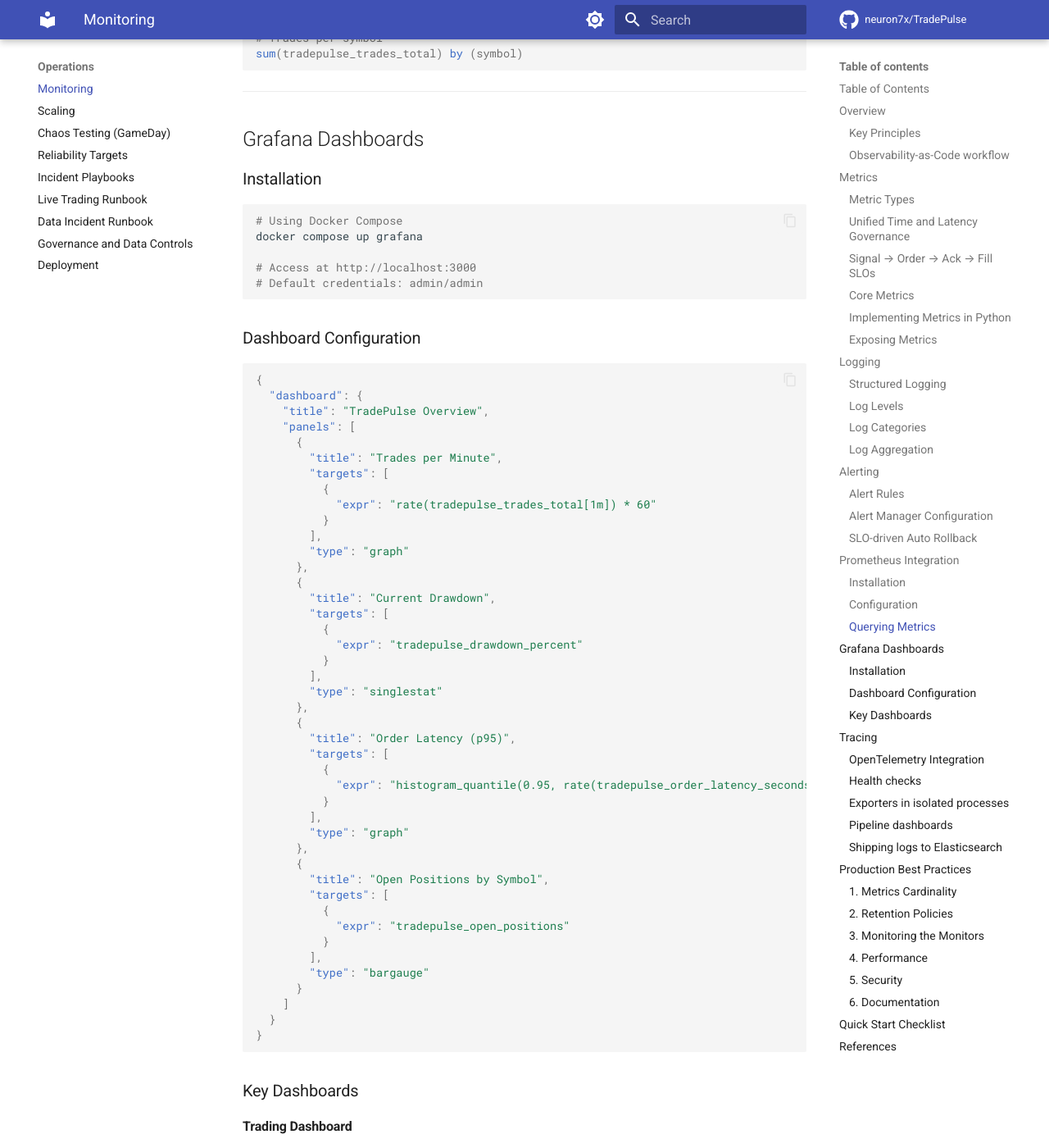
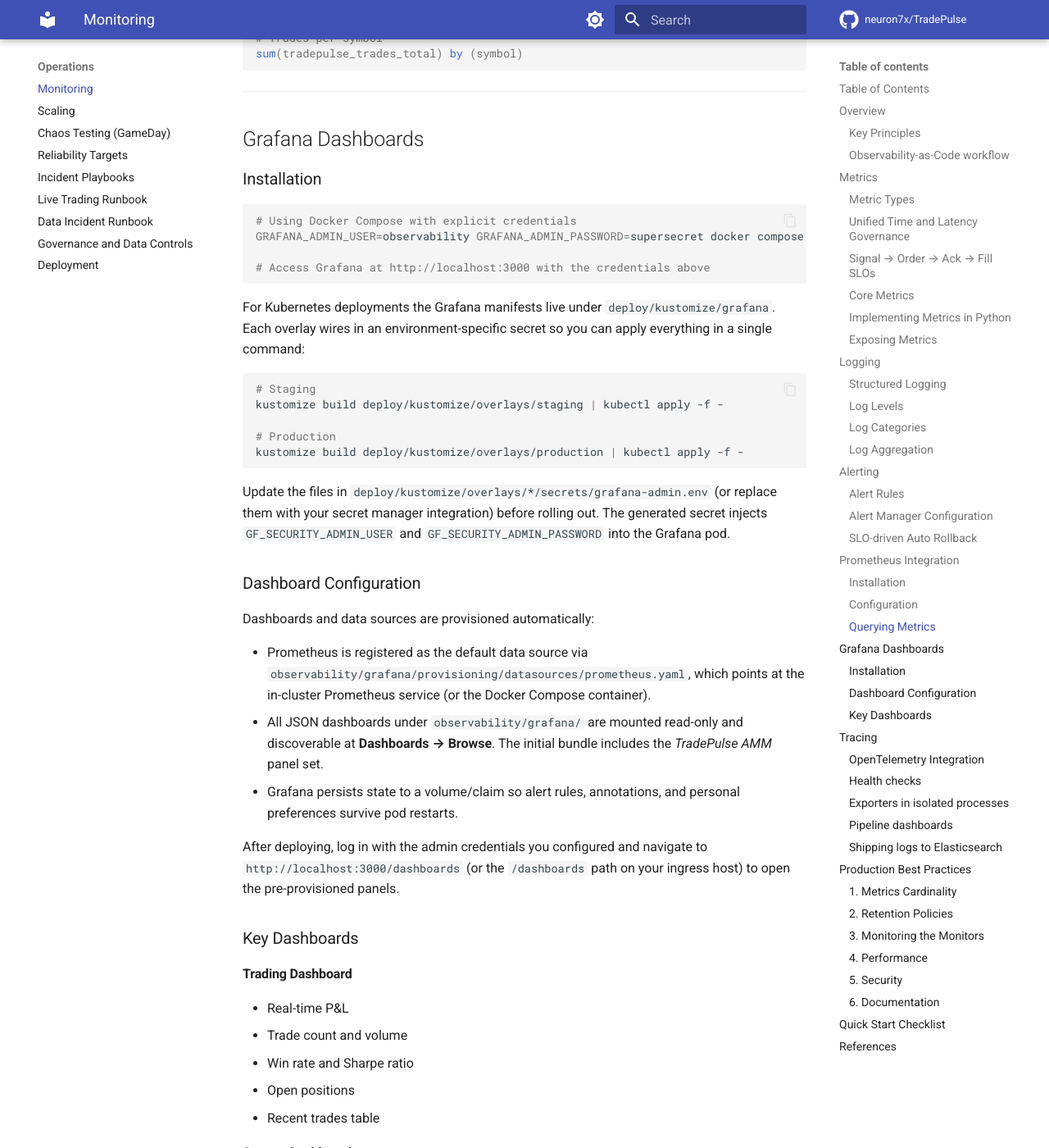
Before and after one commit to neuron7x/TradePulse, an MkDocs documentation site: the page built from docs/monitoring.md, in a window 1280 px wide and 1400 px high, scrolled down 15170 px. Shown: the whole window at 82% size. Built offline with MkDocs 1.6.1 and Material for MkDocs 9.7.7, drawn with Linux system fonts in a browser that asks for light colours; comment, search, counter and statistics services are not loaded; the version menu is left out.

Commit message:
Add Grafana provisioning for docker and kustomize

````diff
--- a/docs/monitoring.md
+++ b/docs/monitoring.md
@@ -751,60 +751,33 @@ sum(tradepulse_trades_total) by (symbol)
 ### Installation
 
 ```bash
-# Using Docker Compose
-docker compose up grafana
+# Using Docker Compose with explicit credentials
+GRAFANA_ADMIN_USER=observability GRAFANA_ADMIN_PASSWORD=supersecret docker compose up grafana prometheus
 
-# Access at http://localhost:3000
-# Default credentials: admin/admin
+# Access Grafana at http://localhost:3000 with the credentials above
 ```
+
+For Kubernetes deployments the Grafana manifests live under `deploy/kustomize/grafana`. Each overlay wires in an environment-specific secret so you can apply everything in a single command:
+
+```bash
+# Staging
+kustomize build deploy/kustomize/overlays/staging | kubectl apply -f -
+
+# Production
+kustomize build deploy/kustomize/overlays/production | kubectl apply -f -
+```
+
+Update the files in `deploy/kustomize/overlays/*/secrets/grafana-admin.env` (or replace them with your secret manager integration) before rolling out. The generated secret injects `GF_SECURITY_ADMIN_USER` and `GF_SECURITY_ADMIN_PASSWORD` into the Grafana pod.
 
 ### Dashboard Configuration
 
-```json
-{
-  "dashboard": {
-    "title": "TradePulse Overview",
-    "panels": [
-      {
-        "title": "Trades per Minute",
-        "targets": [
-          {
-            "expr": "rate(tradepulse_trades_total[1m]) * 60"
-          }
-        ],
-        "type": "graph"
-      },
-      {
-        "title": "Current Drawdown",
-        "targets": [
-          {
-            "expr": "tradepulse_drawdown_percent"
-          }
-        ],
-        "type": "singlestat"
-      },
-      {
-        "title": "Order Latency (p95)",
-        "targets": [
-          {
-            "expr": "histogram_quantile(0.95, rate(tradepulse_order_latency_seconds_bucket[5m]))"
-          }
-        ],
-        "type": "graph"
-      },
-      {
-        "title": "Open Positions by Symbol",
-        "targets": [
-          {
-            "expr": "tradepulse_open_positions"
-          }
-        ],
-        "type": "bargauge"
-      }
-    ]
-  }
-}
-```
+Dashboards and data sources are provisioned automatically:
+
+- Prometheus is registered as the default data source via `observability/grafana/provisioning/datasources/prometheus.yaml`, which points at the in-cluster Prometheus service (or the Docker Compose container).
+- All JSON dashboards under `observability/grafana/` are mounted read-only and discoverable at **Dashboards → Browse**. The initial bundle includes the _TradePulse AMM_ panel set.
+- Grafana persists state to a volume/claim so alert rules, annotations, and personal preferences survive pod restarts.
+
+After deploying, log in with the admin credentials you configured and navigate to `http://localhost:3000/dashboards` (or the `/dashboards` path on your ingress host) to open the pre-provisioned panels.
 
 ### Key Dashboards
 
````
Also changed, not shown: DEPLOYMENT.md (+2 -1 lines), docker-compose.yml (+17 -0 lines), 10 other files.
